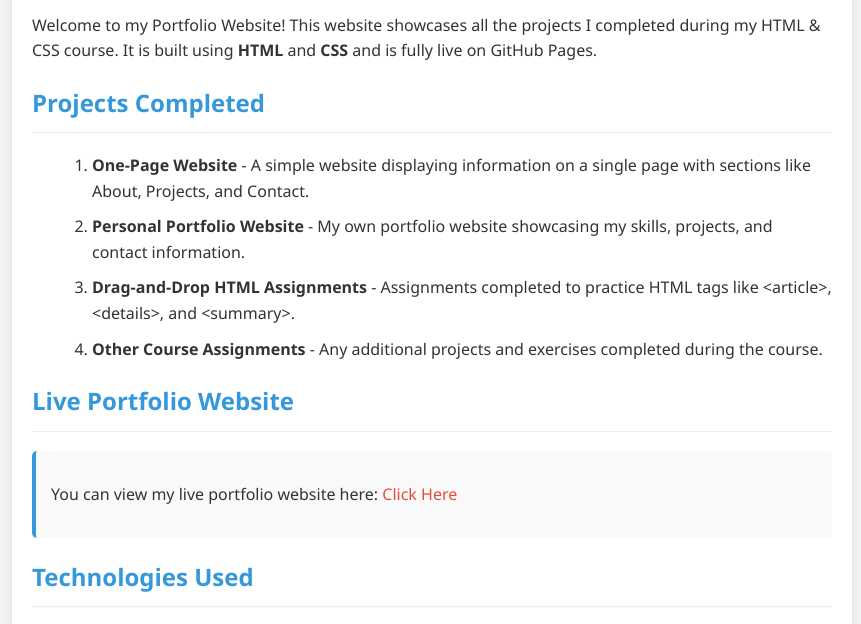
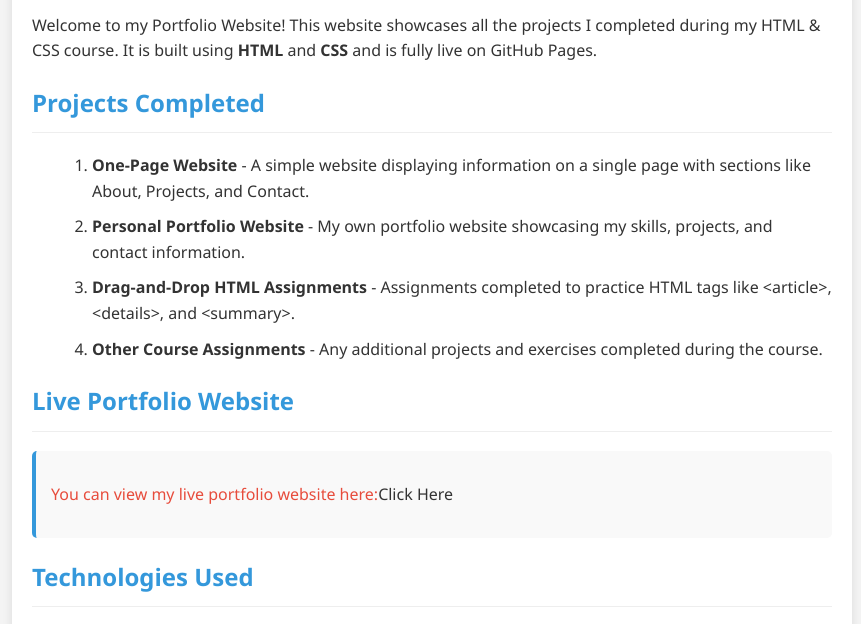
Before and after one commit to Prabhbhullar97/prabhbhullar97.github.io, a plain HTML site: page index.html in a window 1280 px wide. Shown: the part 148-772 px from the top of the page, without its empty margins (208-1069 px from the left). Drawn offline with Linux system fonts and the light colour scheme.

Commit message:
index.html

```diff
--- a/index.html
+++ b/index.html
@@ -96,7 +96,7 @@
 
     <h2>Live Portfolio Website</h2>
     <div class="live-demo">
-      <p>You can view my live portfolio website here: <a href="https://prabhbhullar97.github.io/" target="_blank">Click Here</a></p>
+      <p><a href="https://prabhbhullar97.github.io"/>You can view my live portfolio website here:</a>Click Here</a></p>
     </div>
 
     <h2>Technologies Used</h2>
```
